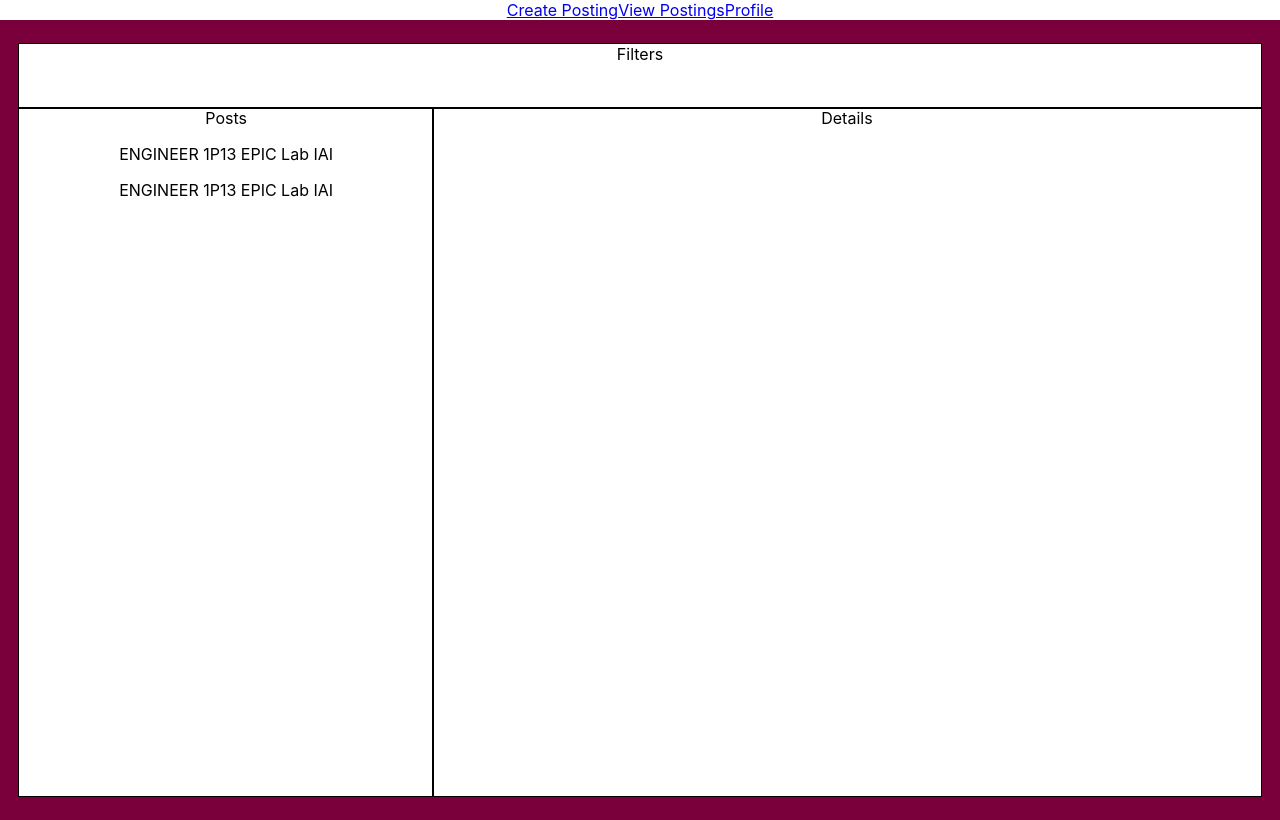
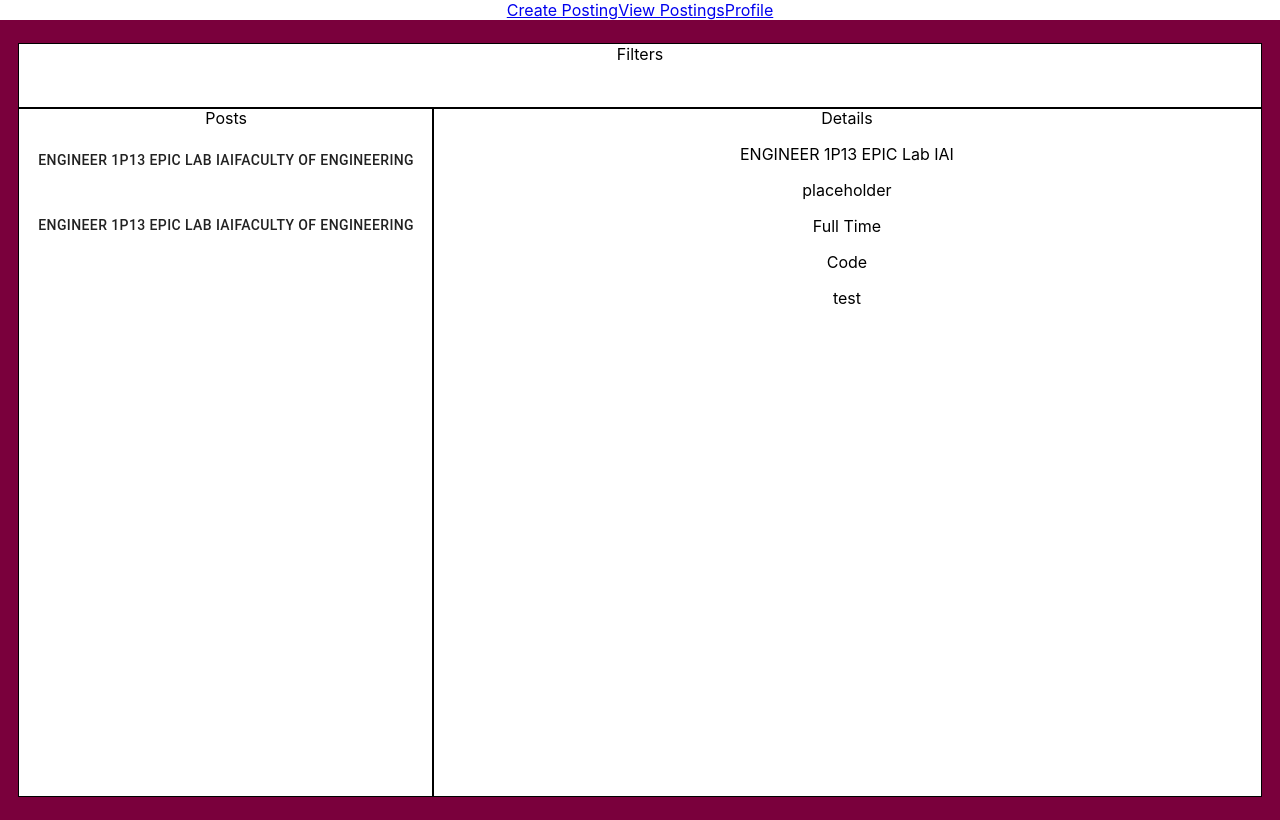
Before and after one commit to joshuaguinness/MacTA-Gateway, a React (Create React App) app: page /#/viewpostings in a window 1280 px wide. Built offline with nearby package versions, Linux system fonts and the light colour scheme.

Commit message:
post details appear when thumbnail is clicked

```diff
--- a/src/components/ViewPostings.js
+++ b/src/components/ViewPostings.js
@@ -1,27 +1,47 @@
 import React from "react";
 import './ViewPostings.css';
-import Grid from '@material-ui/core/Grid';
-import Box from '@material-ui/core/Box';
+import {Grid, Box, Button} from '@material-ui/core';
 
 class Thumbnail extends React.Component {
+
+	constructor(props) {
+		super(props);
+		this.handleChange = this.handleChange.bind(this)
+	}
+
+	handleChange(e) {
+		console.log(e)
+		this.props.displayDetails(e.currentTarget.dataset.index)
+	}
+
 	render() {
 		return(
 			<div>
-         		{this.props.posts.map(
-         		({id, title, dept}) =>
-         			<div key={id}>
-         				<p> {title} </p>
-         			</div>
-         		)}
+         		 {this.props.posts.map(
+         		 ({id, title, dept, desc, hours, resp}) =>
+         			<Button key={id} data-index={id} onClick={this.handleChange}>
+         		 		<p> {title} </p>
+         				<p> {dept} </p>
+         		 	</Button>
+         		 )}
          	</div>
 		);
 	}
 }
 
 class PostDetails extends React.Component {
-	rednder() {
+	render() {
 		return(
 			<div>
+			{this.props.cDetails.map(
+         		({id, title, dept, desc, hours, resp}) =>
+         			<div key={id}>
+         				<p> {title} </p>
+         				<p> {desc} </p>
+         				<p> {hours} </p>
+         				<p> {resp} </p>
+         			</div>
+         		)}
 			</div>
 		);
 	}
@@ -31,15 +51,38 @@ class ViewPostings extends React.Component {
 
   constructor(props) {
   	super(props);
-  	this.state = {posts: [{id: 0,
+  	this.changeCurrentDetails = this.changeCurrentDetails.bind(this)
+  	this.state = {posts: [
+  			{id: 0,
   			 title: "ENGINEER 1P13 EPIC Lab IAI",
-  			 dept: "Faculty of Engineering"},
+  			 dept: "Faculty of Engineering",
+  			 hours: "Full Time",
+  			 resp: "Code",
+  			 desc: "placeholder"},
 
   			 {id: 1,
   			 title: "ENGINEER 1P13 EPIC Lab IAI",
-  			 dept: "Faculty of Engineering"}
+  			 dept: "Faculty of Engineering",
+  			 hours: "Part Time",
+  			 resp: "CAD",
+  			 desc: "placeholder"}
+  			],
 
-  			]};
+  				currDetails: []};
+
+
+  	let postsHolder = this.state.posts;
+  	let detailsHolder = this.state.currDetails;
+  	detailsHolder[0] = postsHolder[0];
+  	this.setState({detailsHolder});
+  }
+
+  changeCurrentDetails(id) {
+  	console.log(id)
+  	let postsHolder = this.state.posts;
+  	let detailsHolder = this.state.currDetails;
+  	detailsHolder[0] = postsHolder[id];
+  	this.setState({detailsHolder});
   }
 
   render() {
@@ -52,11 +95,14 @@ class ViewPostings extends React.Component {
         		</Grid>
         		<Grid item xs={4}>
          			<Box component="div" className="pOutline posts">Posts
-         				<Thumbnail posts={this.state.posts} />
+         				<Thumbnail posts={this.state.posts} displayDetails={this.changeCurrentDetails} />
          			</Box>
         		</Grid>
         		<Grid item xs={8}>
-        			<Box component="div" className="pOutline details">Details</Box>
+        			<Box component="div" className="pOutline details">Details
+        				<PostDetails cDetails={this.state.currDetails} />
+        				test
+        			</Box>
         		</Grid>
       		</Grid>
       	</Box>
```
